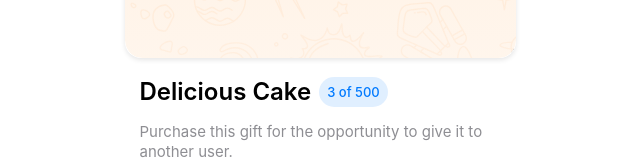
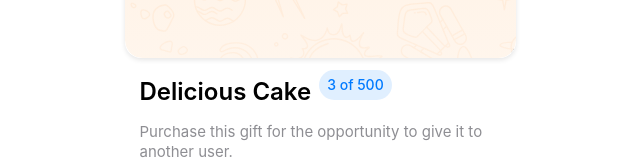
Before and after one commit to ErpalCommunity/gifts-frontend, a React (Create React App) app: page /usdt in a window 1280 px wide. Shown: the part 369-529 px from the top of the page, without its empty margins (320-960 px from the left). Built offline with nearby package versions, Linux system fonts and the light colour scheme.

Commit message:
initial commit

```diff
--- a/src/cards/usdt.css
+++ b/src/cards/usdt.css
@@ -60,7 +60,7 @@
 }
 
 /* Изменение цвета и стилей для stock */
-.gift-stock {
+.gift-stock1 {
   color: #007AFF !important; /* Синий цвет */
   padding: 4px 8px; /* Уменьшенный отступ */
   border-radius: 100px;
--- a/src/cards/usdt.js
+++ b/src/cards/usdt.js
@@ -10,7 +10,7 @@ const UsdtPage = () => {
       <div className="info-section">
         <div className="title-section">
           <h2 className="gift-title">Delicious Cake</h2>
-          <p className="gift-stock">3 of 500</p>
+          <p className="gift-stock1">3 of 500</p>
         </div>
         <p className="gift-description">
           Purchase this gift for the opportunity to give it to another user.
```
